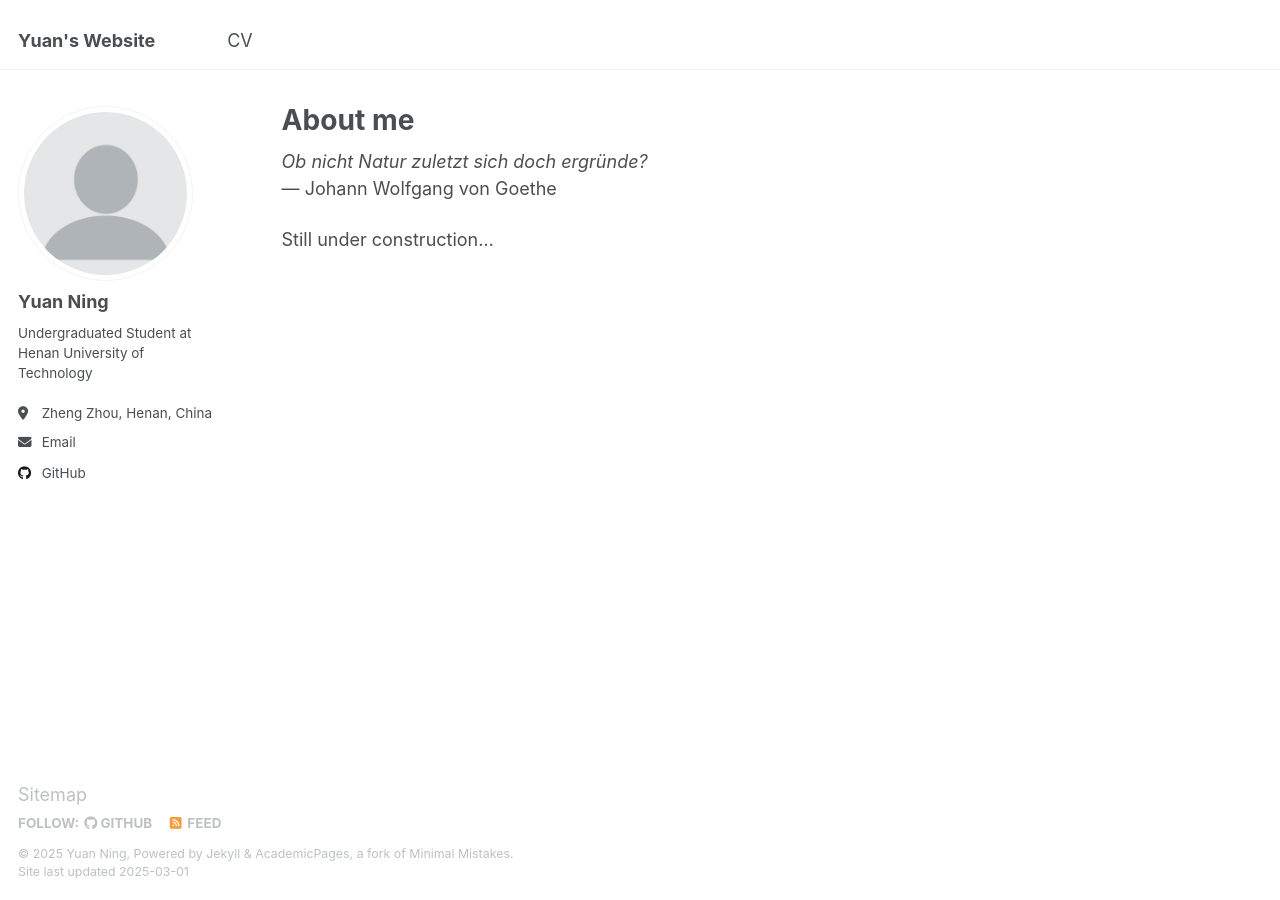
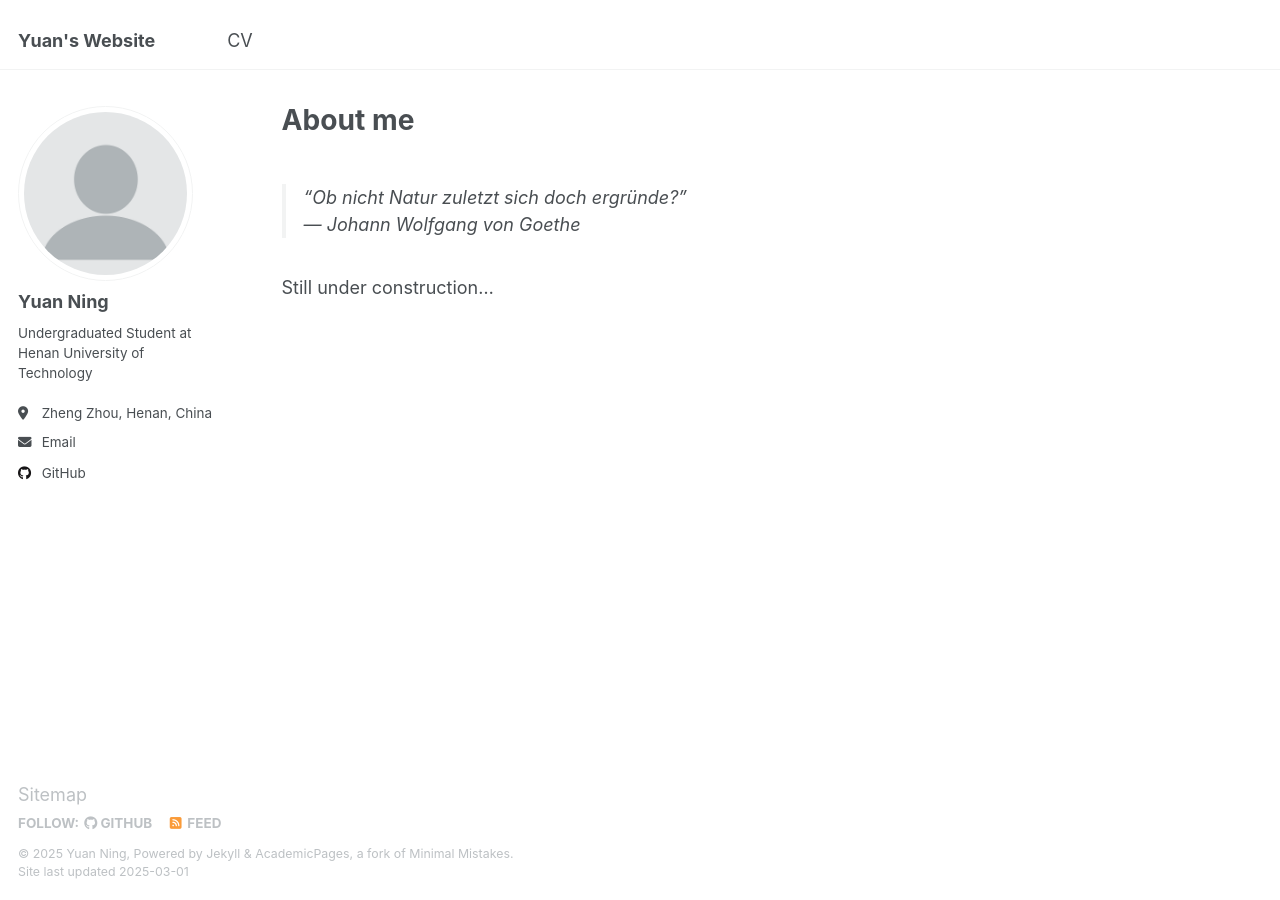
Before and after one commit to YuanN1ng/YuanN1ng.github.io, a Jekyll site: the page built from _pages/about.md, in a window 1280 px wide. Built offline with Jekyll 4.4.1, drawn with Linux system fonts in a browser that asks for light colours.

```diff
--- a/_pages/about.md
+++ b/_pages/about.md
@@ -9,8 +9,9 @@ redirect_from:
 ---
 
 
-*Ob nicht Natur zuletzt sich doch ergründe?*
-— Johann Wolfgang von Goethe
+> *"Ob nicht Natur zuletzt sich doch ergründe?"*
+> — Johann Wolfgang von Goethe
+
 
 
 Still under construction...
```
